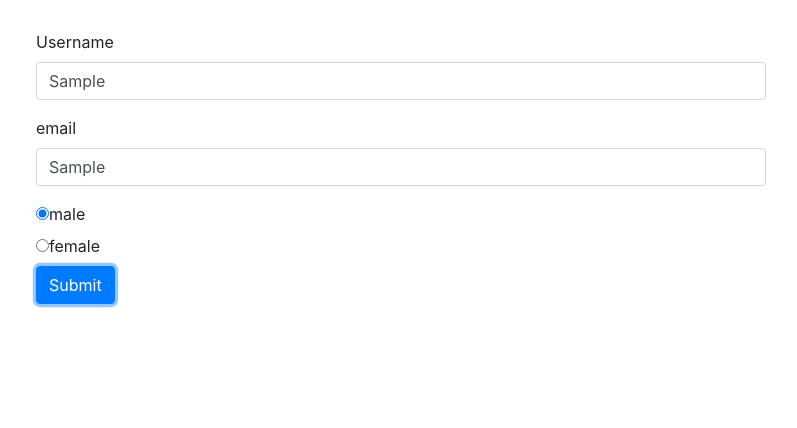
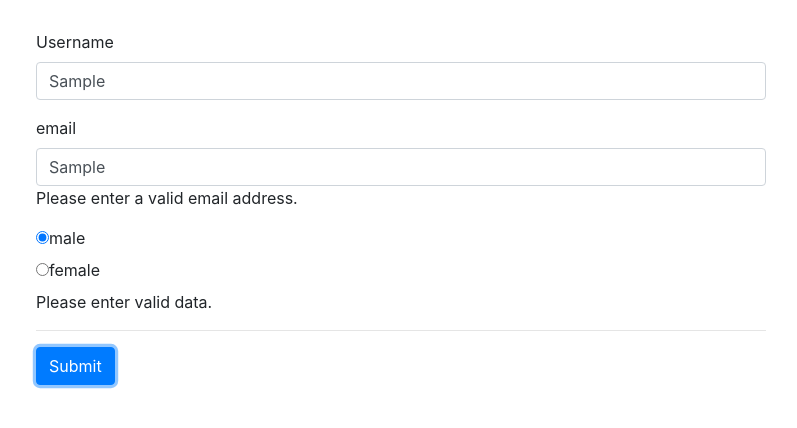
Before and after one commit to ddeveloper72/Angular-Handling-Forms-pt2, an Angular app: page / in a window 1280 px wide. Both pictures are taken after typing "Sample", "Sample" into the empty fields and a click on the button "Submit". Shown: the top 428 px of the page, without its empty margins (49-846 px from the left). Built offline with nearby package versions, Linux system fonts and the light colour scheme.

Commit message:
Added validation responses to form groups.

```diff
--- a/src/app/app.component.html
+++ b/src/app/app.component.html
@@ -9,6 +9,9 @@
             id="username"
             formControlName="username"
             class="form-control">
+            <span
+            *ngIf="!signupForm.get('username').valid && signupForm.get('username').touched"
+            class="help-block">Please enter your username.</span>
         </div>
         <div class="form-group">
           <label for="email">email</label>
@@ -17,6 +20,8 @@
             id="email"
             formControlName="email"
             class="form-control">
+            <span *ngIf="!signupForm.get('email').valid && signupForm.get('email').touched" class="help-block">Please enter
+              a valid email address.</span>
         </div>
         <div class="radio" *ngFor="let gender of genders">
           <label>
@@ -26,6 +31,10 @@
               [value]="gender">{{ gender }}
           </label>
         </div>
+        <span
+        *ngIf="!signupForm.valid && signupForm.touched" class="help-block">Please enter
+          valid data.</span>
+          <hr>
         <button class="btn btn-primary" type="submit">Submit</button>
       </form>
     </div>
```
